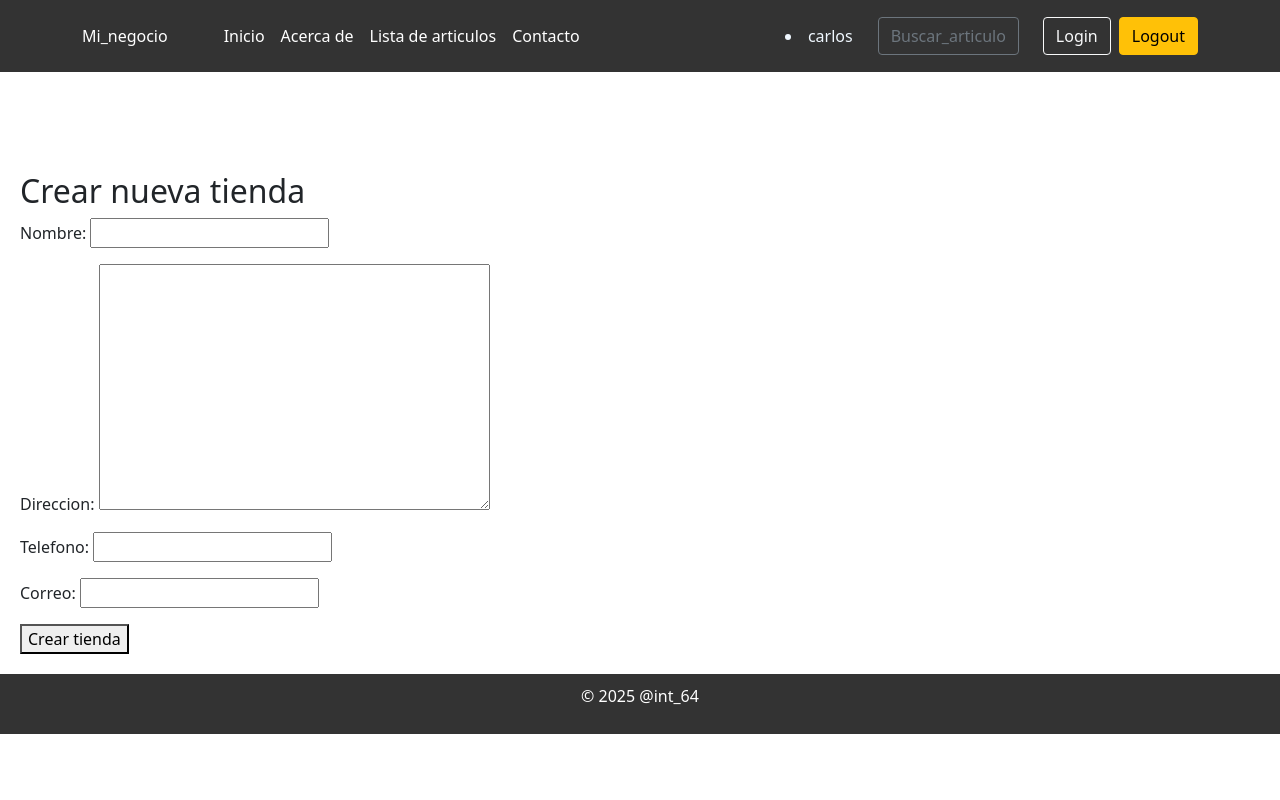
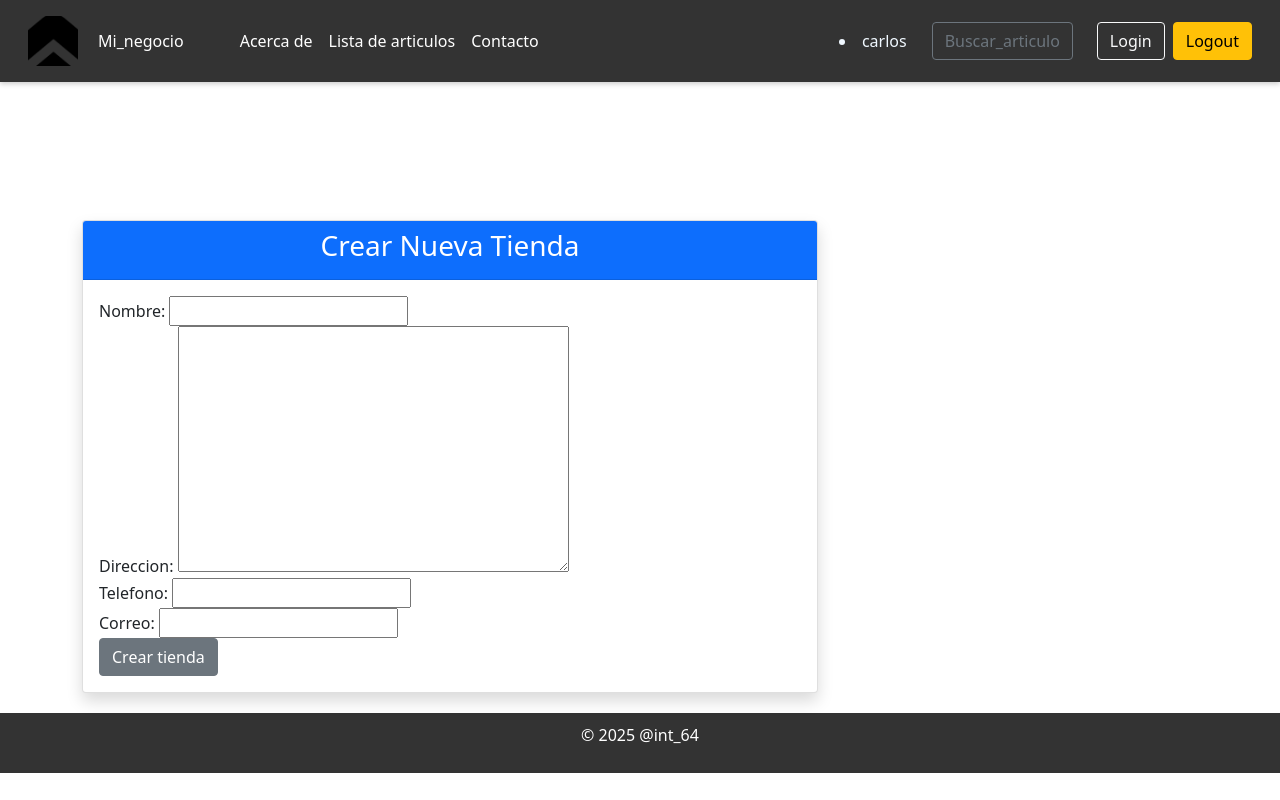
Before and after one commit to carlosr301101/Django-desoft, a Django app: page /Mi_negocio/crear_tienda/ in a window 1280 px wide. Run offline with Django 5.2, Linux system fonts and the light colour scheme; a user stored in the database is signed in; some libraries are stand-ins or nearby versions.

Commit message:
adding some views

```diff
--- a/django_project/Mi_negocio/static/Mi_negocio/style.css
+++ b/django_project/Mi_negocio/static/Mi_negocio/style.css
@@ -3,6 +3,22 @@ h1 a {
     text-decoration: none;
     font-weight: bold;
 }
+.logo {
+    height: 50px; /* Ajusta la altura del logo */
+    margin-right: 20px; /* Espacio entre el logo y el título */
+}
+header {
+    /*position: fixed; /* Fija el header en la parte superior */
+    top: 0;          /* Lo coloca en la parte superior */
+    left: 0;         /* Lo alinea a la izquierda */
+    width: 100%;     /* Ocupa el ancho completo de la página */
+    background-color: #333; /* Color de fondo */
+    color: white;    /* Color del texto */
+    padding: 10px 0; /* Espaciado interno */
+    z-index: 1000;   /* Asegura que el header esté por encima de otros elementos */
+    box-shadow: 0 2px 5px rgba(0, 0, 0, 0.2); /* Sombra para efecto visual */
+}
+
 h1.link_tienda  a{
     color: black;
     text-decoration:underline;
@@ -58,7 +74,7 @@ body {
 */
 /* Espacio para el contenido debajo del header */
 .content {
-    margin-top: 80px; /* Espacio para que no quede tapado por el header fijo */
+    margin-top: 70px; /* Espacio para que no quede tapado por el header fijo */
     padding: 20px;
 }
 
--- a/django_project/Mi_negocio/templates/Mi_negocio/buscar.html
+++ b/django_project/Mi_negocio/templates/Mi_negocio/buscar.html
@@ -5,7 +5,7 @@
 <h2>Buscar Productos</h2>
 <form method="get">
     <input type="text" name="termino" value="{{ termino_busqueda }}" placeholder="Ej: Camisetas">
-    <button type="submit">Buscar</button>
+    <button type="submit" class="btn btn-secondary me-2">Buscar</button>
 </form>
 
 {% if page_obj %}
--- a/django_project/Mi_negocio/templates/Mi_negocio/crear_tienda.html
+++ b/django_project/Mi_negocio/templates/Mi_negocio/crear_tienda.html
@@ -1,10 +1,25 @@
 {% extends 'Mi_negocio/layout.html' %}
 
+
 {% block body %}
-    <h2>Crear nueva tienda</h2>
+
+<div class="container mt-5">
+    <div class="row ">
+      <div class="col-md-8">
+        <div class="card shadow">
+          <div class="card-header bg-primary text-white">
+            <h3 class="card-title text-center">Crear Nueva Tienda</h3>
+          </div>
+          <div class="card-body">
+
     <form method="post">
         {% csrf_token %}
-        {{ tienda_form.as_p }}
-        <button type="submit">Crear tienda</button>
+        {{ tienda_form }}
+        <button type="submit" class="btn btn-secondary">Crear tienda</button>
     </form>
+        </div>
+</div>
+</div>
+</div>
+</div>
 {% endblock %}
--- a/django_project/Mi_negocio/templates/Mi_negocio/layout.html
+++ b/django_project/Mi_negocio/templates/Mi_negocio/layout.html
@@ -1,5 +1,5 @@
 {% load static %}
-{% load crispy_forms_tags %}
+
 <!DOCTYPE html>
 <html lang="es">
 <head>
@@ -14,14 +14,17 @@
 <body>
 
 <header class="p-3 text-bg-dark" style="background-color: #333">
-    <div class="container">
+    <div class="container-fluid flex-wrap">
+    <div class="row align-items-center">
       <div class="d-flex flex-wrap align-items-center justify-content-center justify-content-lg-start">
+
         <a href="/" class="d-flex align-items-center mb-2 mb-lg-0 text-white text-decoration-none">
+        <img src="{% static 'Mi_negocio/logo.png' %}" alt="Logo de la empresa" class="logo">
           Mi_negocio<svg class="bi me-2" width="40" height="32" role="img" aria-label="Bootstrap"><use xlink:href="#bootstrap"></use></svg>
         </a>
 
         <ul class="nav col-12 col-lg-auto me-lg-auto mb-2 justify-content-center mb-md-0">
-            <li><a href="{% url 'index'%}" class="nav-link px-2 text-white">Inicio</a></li>
+
             <li><a href="#" class="nav-link px-2 text-white">Acerca de</a></li>
             <li><a href="{% url 'lista_articulos'%}" class="nav-link px-2 text-white">Lista de articulos</a></li>
 
@@ -57,6 +60,8 @@
         </div>
       </div>
     </div>
+
+    </div>
   </header>
 
 
```
Also changed, not shown: django_project/Mi_negocio/templates/Mi_negocio/ver_tienda.html (+10 -4 lines), django_project/django_project/settings.py (+7 -3 lines), django_project/Mi_negocio/static/Mi_negocio/logo.png (renamed from django_project/Mi_negocio/static/Mi_negocio/25694.png), django_project/db.sqlite3.
